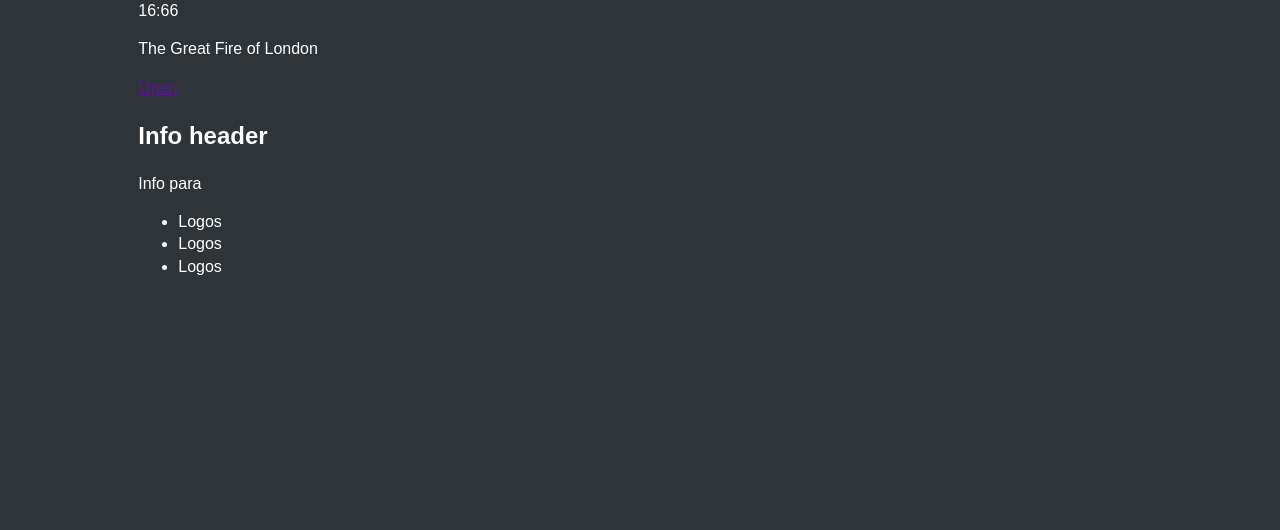
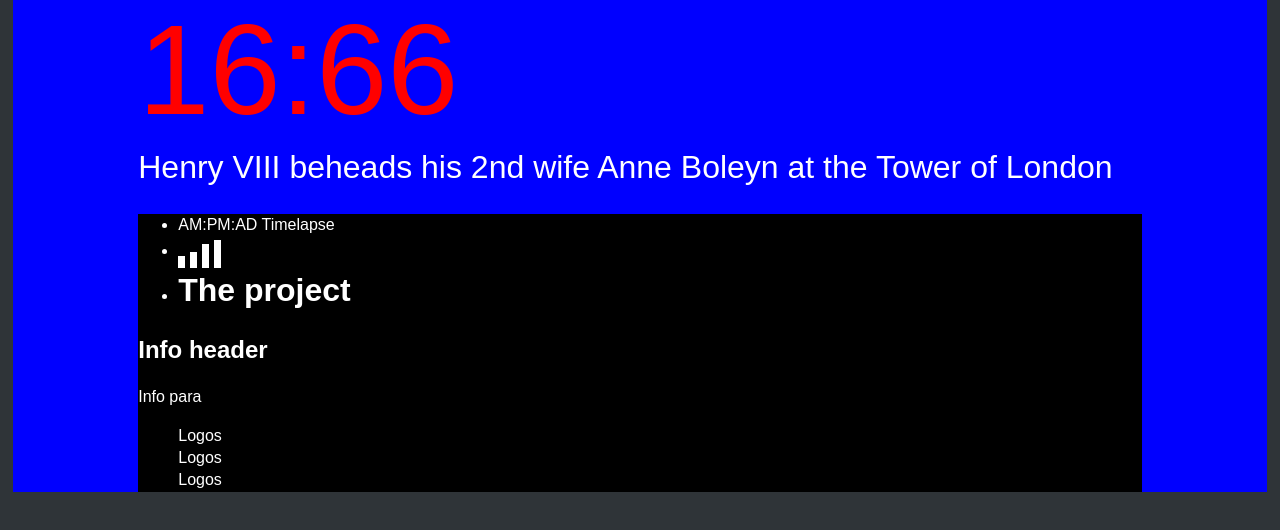
Before and after one commit to collingo/hackthebarbican, a website: page www/index.html in a window 1280 px wide. Drawn offline with Linux system fonts and the light colour scheme.

Commit message:
added repsonsive breakpoints

```diff
--- a/www/css/main.css
+++ b/www/css/main.css
@@ -8,15 +8,15 @@
 
 
 
-/*@font-face {
-    font-family: 'FuturaStdBold';
+@font-face {
+    font-family: 'Futura';
     src: url(fonts/'futurastd-bold.eot');
     src: url(fonts/'futurastd-bold.eot') format('embedded-opentype'),
          url(fonts/'futurastd-bold.woff') format('woff'),
          url(fonts/'futurastd-bold.ttf') format('truetype'),
          url(fonts/'futurastd-bold.svg#FuturaStdBold') format('svg');
 }
-*/
+
 
 /* ==========================================================================
    Base styles: opinionated defaults
@@ -32,7 +32,9 @@ textarea {
 
 body {
     width: 100%;
+ font-family: "Futura", "Arial";
     font-size: 1em;
+    font-variant: bold;
     line-height: 1.4;
     background-color: #2f3438;
     color: #fff;
@@ -42,16 +44,21 @@ body {
 
 
 a {
-    color: #00e;
+    color: #ffffff;
+    font-weight: bold;
+    text-decoration: none;
 }
 
 a:visited {
-    color: #551a8b;
+  color: #ffffff;
+    text-decoration: none;
 }
 
 a:hover {
-    color: #06e;
+    color: #ffffff;
+    text-decoration: none;
 }
+
 
 /*
  * Remove the gap between images and the bottom of their containers: h5bp.com/i/440
@@ -215,13 +222,18 @@ textarea[contenteditable] {
     *zoom: 1;
 }
 
-/*anything in here is desktop*/
 
+
+
+
+
+/*anything in here is mobile*/
 
 #wrapper {
  width:98%;
     margin-left: auto ;
   margin-right: auto ;
+  padding-top:3%;
 }
 
 
@@ -237,6 +249,8 @@ textarea[contenteditable] {
 }
 
 time {
+  font-size: 4em;
+  color:#646b71;
 
 }
 
@@ -244,6 +258,8 @@ time {
  width:80%;
     margin-left: auto ;
   margin-right: auto ;
+  font-size: 1.5em;
+  line-height: 0.9em;
 
 }
 
@@ -256,6 +272,8 @@ time {
      width:80%;
     margin-left: auto ;
   margin-right: auto ;
+    background-color: #000;
+
 
 }
 
@@ -266,6 +284,8 @@ time {
 .section {
     margin-left: auto ;
   margin-right: auto ;
+    background-color: #000;
+
 
 }
 
@@ -283,11 +303,104 @@ time {
 }
 
 .section li {
+ list-style-type: none;
 
 }
 
 
-/*anything in here is desktop*/
+
+@media only screen and (min-width: 641px) {
+
+#wrapper {
+ width:98%;
+    margin-left: auto ;
+  margin-right: auto ;
+  padding-top:3%;
+  background-color: blue;
+}
+
+
+.header {
+ width:80%;
+    margin-left: auto ;
+  margin-right: auto ;
+}
+
+.visuallyHidden {
+   display: none;
+
+}
+
+time {
+  font-size: 8em;
+  color:red;
+  line-height: 0.5em;
+
+}
+
+.content {
+ width:80%;
+    margin-left: auto ;
+  margin-right: auto ;
+  font-size: 2em;
+
+}
+
+.content p {
+
+
+}
+
+.footer {
+     width:80%;
+    margin-left: auto ;
+  margin-right: auto ;
+
+}
+
+.ctaPrimary {
+  color: #ffffff;
+  font-size: 2em;
+
+}
+
+.ctaSecondary {
+  color: red;
+  font-size: 1em;
+
+}
+
+.section {
+    margin-left: auto ;
+  margin-right: auto ;
+  background-color: #000;
+
+}
+
+
+.section h2 {
+
+}
+
+.section p {
+
+}
+
+.section ul {
+   list-style-type: none;
+
+
+}
+
+.section li {
+ list-style-type: none;
+
+}
+
+}
+
+
+
 
 /* ==========================================================================
    EXAMPLE Media Queries for Responsive Design.
@@ -297,21 +410,108 @@ time {
 
 /*anything in here is tablet*/
 
-@media only screen and (min-width: 640px) {
+@media only screen and (min-width: 1025px) {
     /* Style adjustments for viewports that meet the condition */
+
+  #wrapper {
+   width:98%;
+      margin-left: auto ;
+    margin-right: auto ;
+    padding-top:3%;
+    background-color: blue;
+  }
+
+
+  .header {
+   width:80%;
+      margin-left: auto ;
+    margin-right: auto ;
+  }
+
+  .visuallyHidden {
+     display: none;
+
+  }
+
+  time {
+    font-size: 8em;
+    color:red;
+    line-height: 0.5em;
+
+  }
+
+  .content {
+   width:80%;
+      margin-left: auto ;
+    margin-right: auto ;
+    font-size: 2em;
+
+  }
+
+  .content p {
+
+
+  }
+
+  .footer {
+       width:80%;
+      margin-left: auto ;
+    margin-right: auto ;
+
+  }
+
+  .ctaPrimary {
+    color: #ffffff;
+    font-size: 2em;
+
+  }
+
+  .ctaSecondary {
+    color: red;
+    font-size: 1em;
+
+  }
+
+  .section {
+      margin-left: auto ;
+    margin-right: auto ;
+    background-color: #000;
+
+  }
+
+
+  .section h2 {
+
+  }
+
+  .section p {
+
+  }
+
+  .section ul {
+     list-style-type: none;
+
+
+  }
+
+  .section li {
+   list-style-type: none;
+
+  }
+
+
+
 }
 
 
 
 
 
-/*anything in here is mobile*/
-
-@media only screen and (min-width: 320px) {
-    /* Style adjustments for viewports that meet the condition */
-}
 
 @media only screen and (-webkit-min-device-pixel-ratio: 1.5),
        only screen and (min-resolution: 144dpi) {
     /* Style adjustments for viewports that meet the condition */
+
+
+
 }
--- a/www/index.html
+++ b/www/index.html
@@ -52,19 +52,29 @@ AM:PM:AD Timelapse
             </h1>
             <time datetime="2009-11-13T20:00+00:00">
                     16:66
+
             </time>
         </div>
 
         <div class="content">
             <p>
-                The Great Fire of London
+                Henry VIII beheads his 2nd wife Anne Boleyn at the Tower of London
             </p>
         </div>
 
         <div class="footer">
-            <a href="" class="cta">
-            Open
-            </a>
+            <ul class="cta_collection">
+                <li class="branding">
+                    AM:PM:AD
+                    <span>Timelapse</span>
+                </li>
+                <li>
+                    <img src="img/sound/sound_playing.gif" alt="Sound playing"/>
+                </li>
+                <li>
+                    <a href="" class="ctaPrimary">The project</a>
+                </li>
+            </ul>
 
             <div class="section">
                 <h2>
```
Also changed, not shown: www/fonts/futurastd-bold.css (renamed from www/css/fonts/futurastd-bold.css), www/fonts/futurastd-bold.ttf (renamed from www/css/fonts/futurastd-bold.ttf), www/fonts/futurastd-bold.woff (renamed from www/css/fonts/futurastd-bold.woff), www/img/bgd/bgd_test.png (added), www/img/sound/sound_playing.gif (added), 4 other files.
